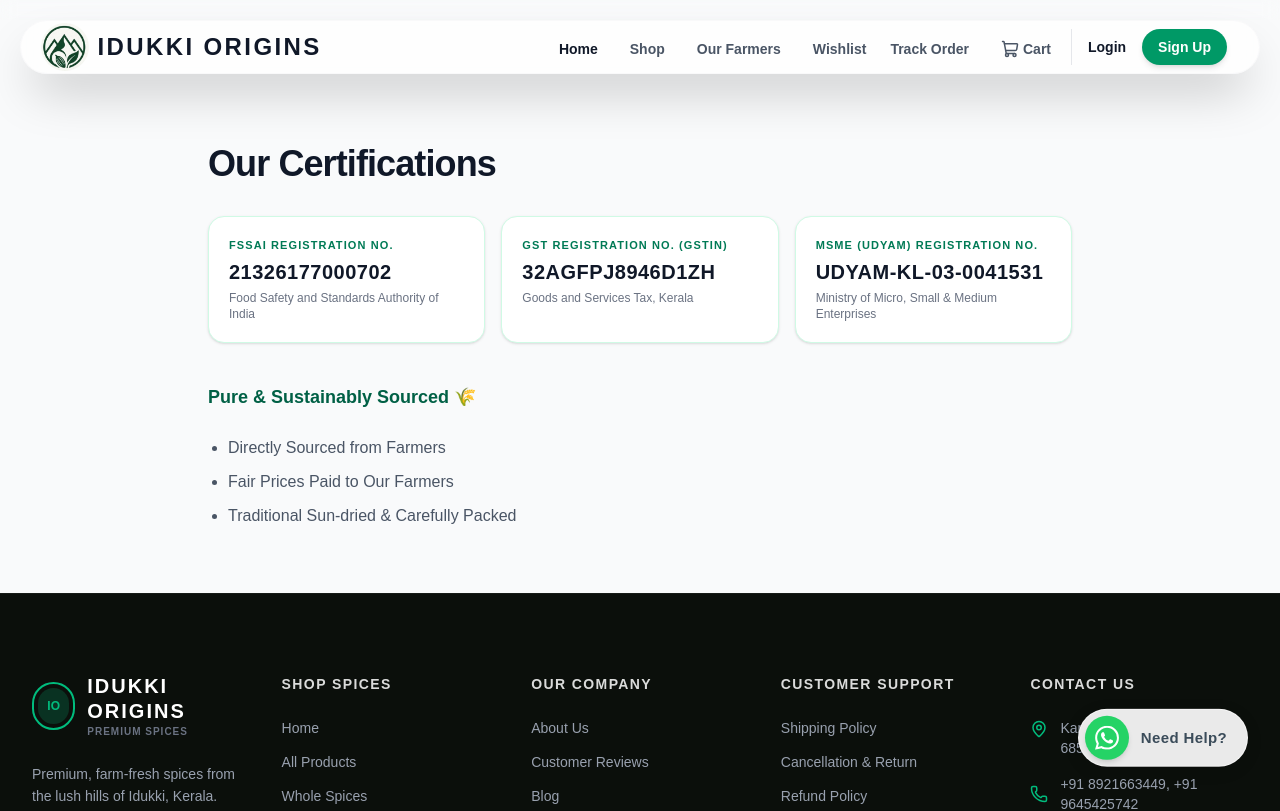
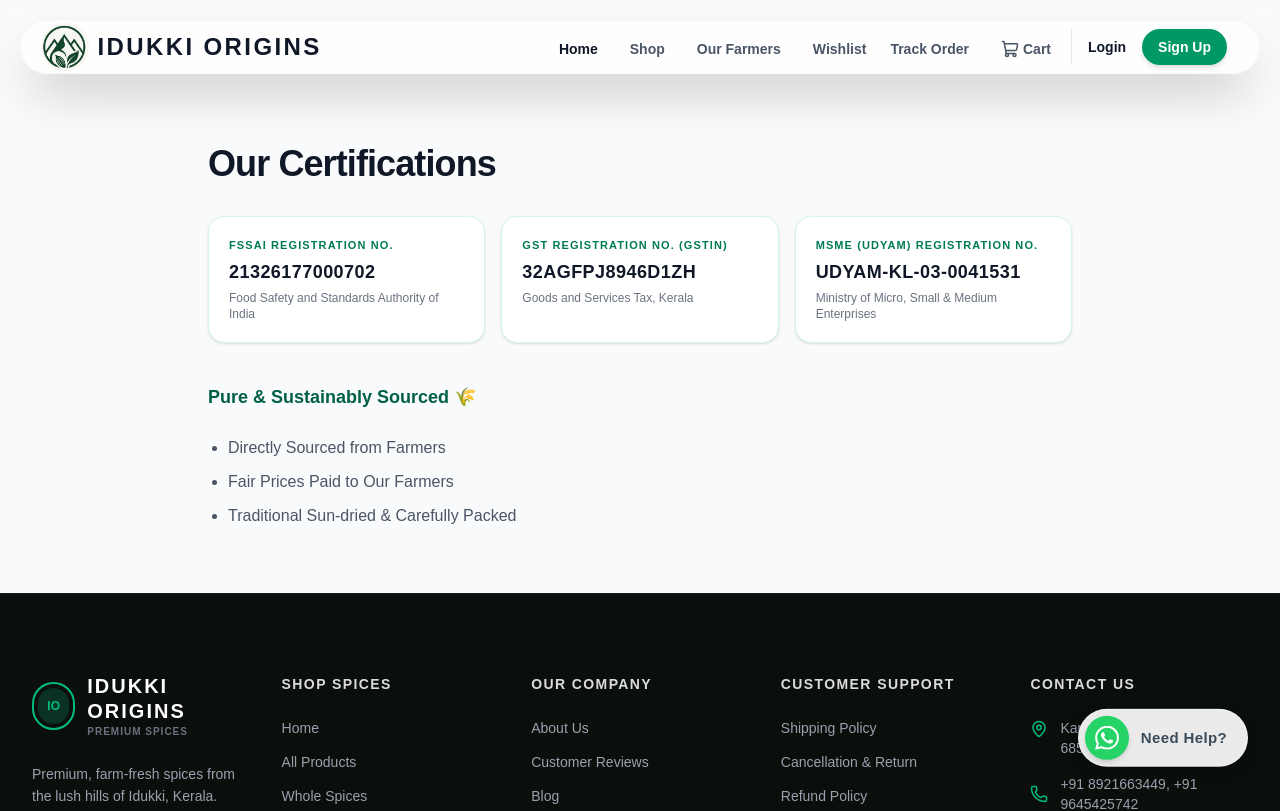
Before and after one commit to CASPER0022/SpiceNest, a React (Vite) app in the folder frontend/: page /certifications in a window 1280 px wide. Shown: the top 811 px of the page. Built offline with nearby package versions, Linux system fonts and the light colour scheme; no server answers; a web font is replaced by a local one.

Commit message:
certifications: keep MSME Udyam number on one line

```diff
--- a/frontend/src/pages/Certifications.jsx
+++ b/frontend/src/pages/Certifications.jsx
@@ -5,17 +5,17 @@ export default function Certifications() {
       <div className="grid grid-cols-1 sm:grid-cols-2 lg:grid-cols-3 gap-4 mb-10">
         <div className="bg-white border border-emerald-100 rounded-2xl p-5 shadow-sm">
           <p className="text-[11px] font-black uppercase tracking-widest text-emerald-700 mb-1">FSSAI Registration No.</p>
-          <p className="text-xl font-extrabold text-gray-900 tracking-wide break-all">21326177000702</p>
+          <p className="text-lg font-extrabold text-gray-900 tracking-wide break-all">21326177000702</p>
           <p className="text-xs text-gray-500 mt-1">Food Safety and Standards Authority of India</p>
         </div>
         <div className="bg-white border border-emerald-100 rounded-2xl p-5 shadow-sm">
           <p className="text-[11px] font-black uppercase tracking-widest text-emerald-700 mb-1">GST Registration No. (GSTIN)</p>
-          <p className="text-xl font-extrabold text-gray-900 tracking-wide break-all">32AGFPJ8946D1ZH</p>
+          <p className="text-lg font-extrabold text-gray-900 tracking-wide break-all">32AGFPJ8946D1ZH</p>
           <p className="text-xs text-gray-500 mt-1">Goods and Services Tax, Kerala</p>
         </div>
         <div className="bg-white border border-emerald-100 rounded-2xl p-5 shadow-sm">
           <p className="text-[11px] font-black uppercase tracking-widest text-emerald-700 mb-1">MSME (Udyam) Registration No.</p>
-          <p className="text-xl font-extrabold text-gray-900 tracking-wide break-all">UDYAM-KL-03-0041531</p>
+          <p className="text-lg font-extrabold text-gray-900 tracking-wide break-words">UDYAM-KL-03-0041531</p>
           <p className="text-xs text-gray-500 mt-1">Ministry of Micro, Small &amp; Medium Enterprises</p>
         </div>
       </div>
```
